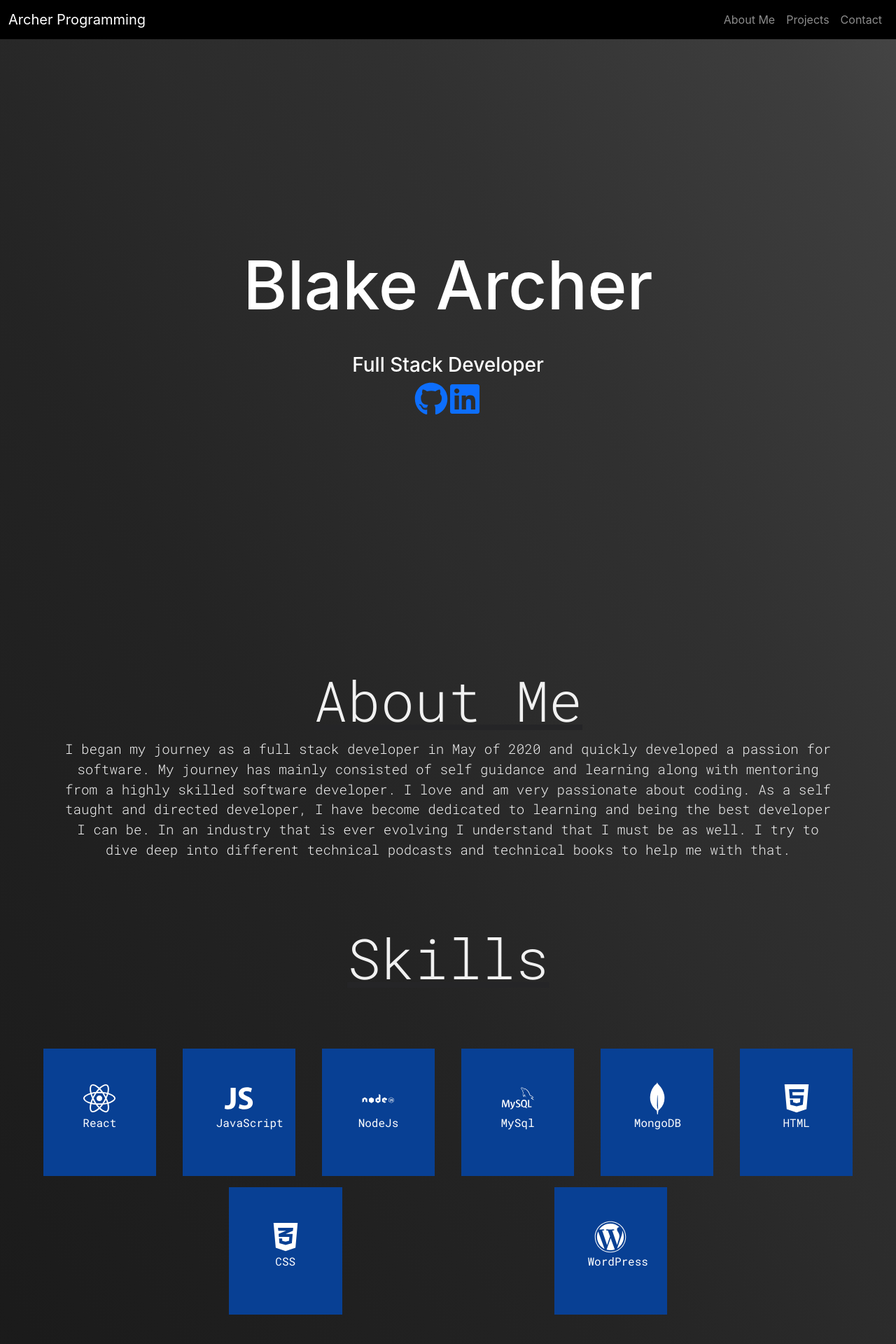
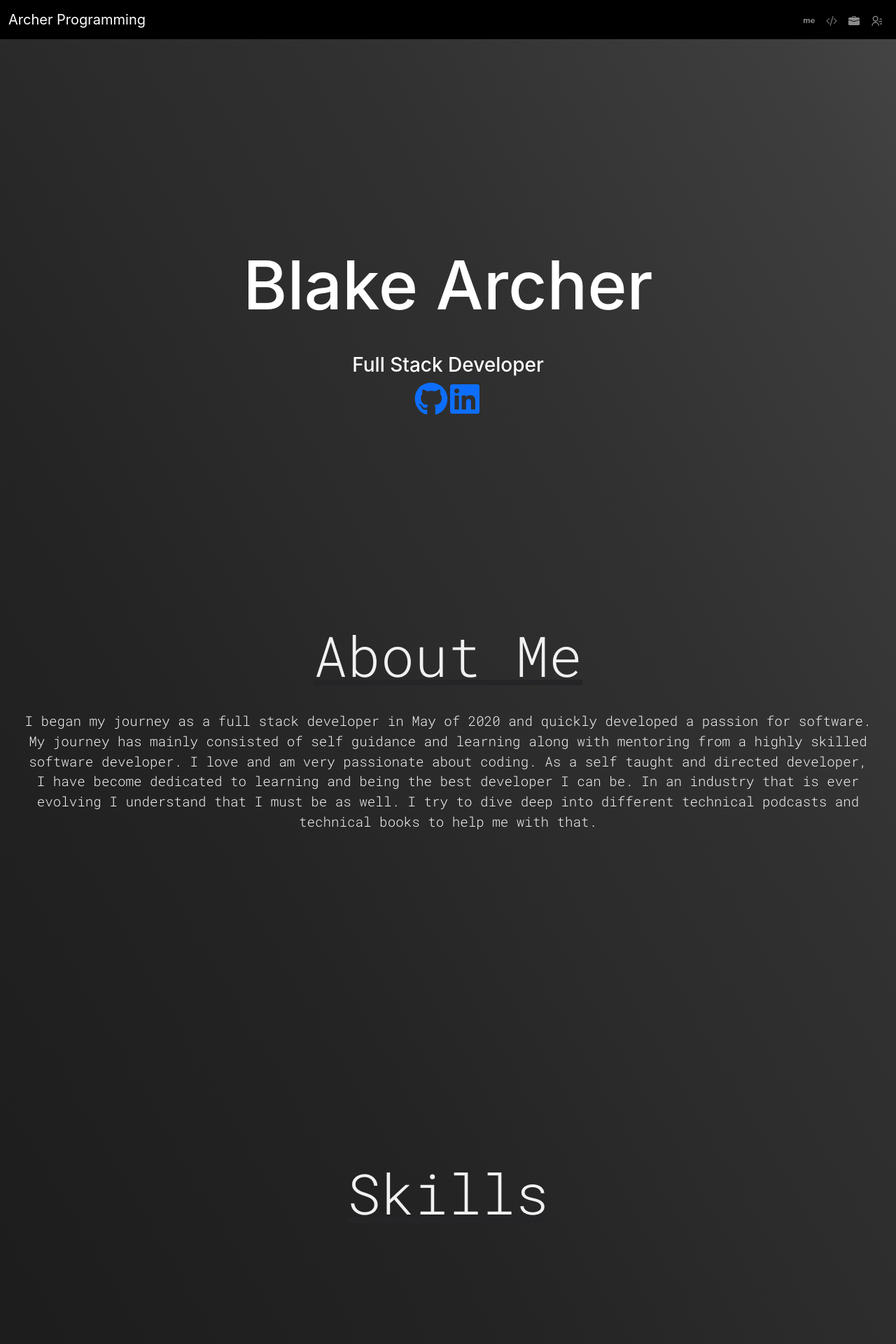
Before and after one commit to BlARCHER31/archerprogramming, a React (Create React App) app: page / in a window 1280 px wide. Shown: the top 1920 px of the page at 70% size. Built offline with nearby package versions, Linux system fonts and the light colour scheme.

Commit message:
style updates

```diff
--- a/src/App.css
+++ b/src/App.css
@@ -1,8 +1,6 @@
 .content {
   font-family: 'Roboto Mono', monospace;
   color: #f1f1f1;
-  padding-top: 4rem;
-  padding-bottom: 4rem;
   /* box-shadow: 0rem 0.5rem 0.3rem #3874a7; */
   /* margin-bottom: 0.3rem; */
 }
--- a/src/App.js
+++ b/src/App.js
@@ -1,7 +1,7 @@
 import AboutMe from './components/about/about'
 import Footer from './components/footer/footer'
 import Hero from './components/hero/hero'
-import NavBar from './components/navBar'
+import NavBar from './components/nav/nav'
 import Portfolio from './components/portfolio/portfolio'
 import Contact from './components/contact/contact'
 import './App.css'
--- a/src/components/about/about.css
+++ b/src/components/about/about.css
@@ -1,6 +1,6 @@
 .about {
   color: #f1f1f1;
-  min-height: 50vh;
+  min-height: 100vh;
   text-align: center;
   font-size: 1.2rem;
   padding: 2rem;
@@ -8,3 +8,7 @@
   display: flex;
   flex-direction: column;
 }
+
+.about-title {
+  margin-bottom: 2rem;
+}
--- a/src/components/about/about.jsx
+++ b/src/components/about/about.jsx
@@ -4,8 +4,7 @@ import './about.css'
 const AboutMe = () => {
   return (
     <div className='about'>
-      <div className='container'>
-        <h4 id='about-me' className='title'>
+        <h4 id='about-me' className='title about-title'>
           About Me
         </h4>
         <p>
@@ -19,7 +18,6 @@ const AboutMe = () => {
           try to dive deep into different technical podcasts and technical books
           to help me with that. <br />
         </p>
-      </div>
     </div>
   )
 }
--- /dev/null
+++ b/src/components/nav/nav.jsx
@@ -0,0 +1,46 @@
+import React from 'react'
+import { BsCodeSlash, BsFillBriefcaseFill } from 'react-icons/bs'
+import { SiAboutdotme } from 'react-icons/si'
+import { RiContactsLine } from 'react-icons/ri'
+import { Link } from 'react-router-dom'
+
+const NavBar = () => {
+  return (
+    <nav className='navbar navbar-expand-md navbar-dark bg-dark navbar-nav-scroll'>
+      <div className='container-fluid'>
+        <Link className='navbar-brand' to='/'>
+          Archer Programming
+        </Link>
+        <button
+          className='navbar-toggler'
+          type='button'
+          data-bs-toggle='collapse'
+          data-bs-target='#navbarNav'
+          aria-controls='navbarNav'
+          aria-expanded='false'
+          aria-label='Toggle navigation'
+        >
+          <span className='navbar-toggler-icon'></span>
+        </button>
+        <div className='collapse navbar-collapse ' id='navbarNav'>
+          <ul className='navbar-nav ms-auto'>
+            <a className='nav-link' aria-current='page' href='#about-me'>
+              <SiAboutdotme />
+            </a>
+            <a className='nav-link' aria-current='page' href='#skills'>
+              <BsCodeSlash />
+            </a>
+            <a className='nav-link' aria-current='page' href='#projects'>
+              <BsFillBriefcaseFill />
+            </a>
+            <a className='nav-link' aria-current='page' href='#contact'>
+              <RiContactsLine />
+            </a>
+          </ul>
+        </div>
+      </div>
+    </nav>
+  )
+}
+
+export default NavBar
--- a/src/components/navBar.jsx
+++ /dev/null
@@ -1,40 +0,0 @@
-import React from 'react'
-import { Link } from 'react-router-dom'
-
-const NavBar = ({ user }) => {
-  return (
-    <nav className='navbar navbar-expand-md navbar-dark bg-dark navbar-nav-scroll'>
-      <div className='container-fluid'>
-        <Link className='navbar-brand' to='/'>
-          Archer Programming
-        </Link>
-        <button
-          className='navbar-toggler'
-          type='button'
-          data-bs-toggle='collapse'
-          data-bs-target='#navbarNav'
-          aria-controls='navbarNav'
-          aria-expanded='false'
-          aria-label='Toggle navigation'
-        >
-          <span className='navbar-toggler-icon'></span>
-        </button>
-        <div className='collapse navbar-collapse ' id='navbarNav'>
-          <ul className='navbar-nav ms-auto'>
-            <a className='nav-link' aria-current='page' href='#about-me'>
-              About Me
-            </a>
-            <a className='nav-link' aria-current='page' href='#projects'>
-              Projects
-            </a>
-            <a className='nav-link' aria-current='page' href='#contact'>
-              Contact
-            </a>
-          </ul>
-        </div>
-      </div>
-    </nav>
-  )
-}
-
-export default NavBar
--- a/src/components/portfolio/portfolio.jsx
+++ b/src/components/portfolio/portfolio.jsx
@@ -1,5 +1,6 @@
 import React from 'react'
 import rihDemo from './videos/Repurposed In Him Demo_Trim.mp4'
+import cryptoDemo from './videos/crypto-portfolio-demo.mp4'
 import tft from './images/tft.png'
 import crypto from './images/crypto.png'
 import DWSHFImage from './images/DWSHF.png'
@@ -58,7 +59,11 @@ const Portfolio = () => {
         </div>
         <Project
           featured={false}
-          media={<img className='project-media' src={crypto}></img>}
+          media={
+            <video className='project-media' controls>
+              <source src={cryptoDemo} />
+            </video>
+          }
           title={'Crypto Portfolio Tracker'}
           description={cryptoDescription}
           siteLink={'https://crypto-portfolio.archerprogramming.com/'}
--- a/src/components/project/project.css
+++ b/src/components/project/project.css
@@ -13,13 +13,10 @@
 }
 
 .project-media {
-  display: none;
-  transition: transform 0.2s;
+  /* display: none; */
+  width: 100%;
   box-shadow: 4px 4px 6px #202022;
-}
-
-.project-media:hover {
-  transform: scale(1.5);
+  order: 2;
 }
 
 .project-information {
@@ -31,7 +28,7 @@
   font-size: 300;
 }
 
-@media screen and (min-width: 600px) {
+@media screen and (min-width: 1000px) {
   .project {
     margin-top: 1rem;
     display: grid;
@@ -44,6 +41,7 @@
   .project-media {
     display: block;
     width: 100%;
+    order: unset;
   }
   .project:nth-of-type(even) .project-media {
     order: 2;
--- a/src/components/skill-card/skillCard.css
+++ b/src/components/skill-card/skillCard.css
@@ -3,14 +3,14 @@
   margin: 0.5rem;
   padding: 3rem;
   background: #084094;
-  /* border: 0.2rem solid #f1f1f1; */
   text-align: center;
-  transition: transform 0.2s;
+  transition: transform 0.3s ease-out;
   color: #fff;
 }
 
 .skill-card:hover {
-  transform: scale(1.5);
+  transform: scale(1.3);
+  border: 0.2rem solid #f1f1f1;
 }
 
 .skill-card > p {
--- a/src/components/skill/skill.css
+++ b/src/components/skill/skill.css
@@ -3,7 +3,7 @@
   justify-content: space-evenly;
   flex-wrap: wrap;
   align-content: center;
-  min-height: 60vh;
+  min-height: 100vh;
   color: #000;
   margin: 2rem 2rem;
 }
```
Also changed, not shown: src/components/nav/nav.css (added), 1 other file (tests, documents, lock files or other folders).
